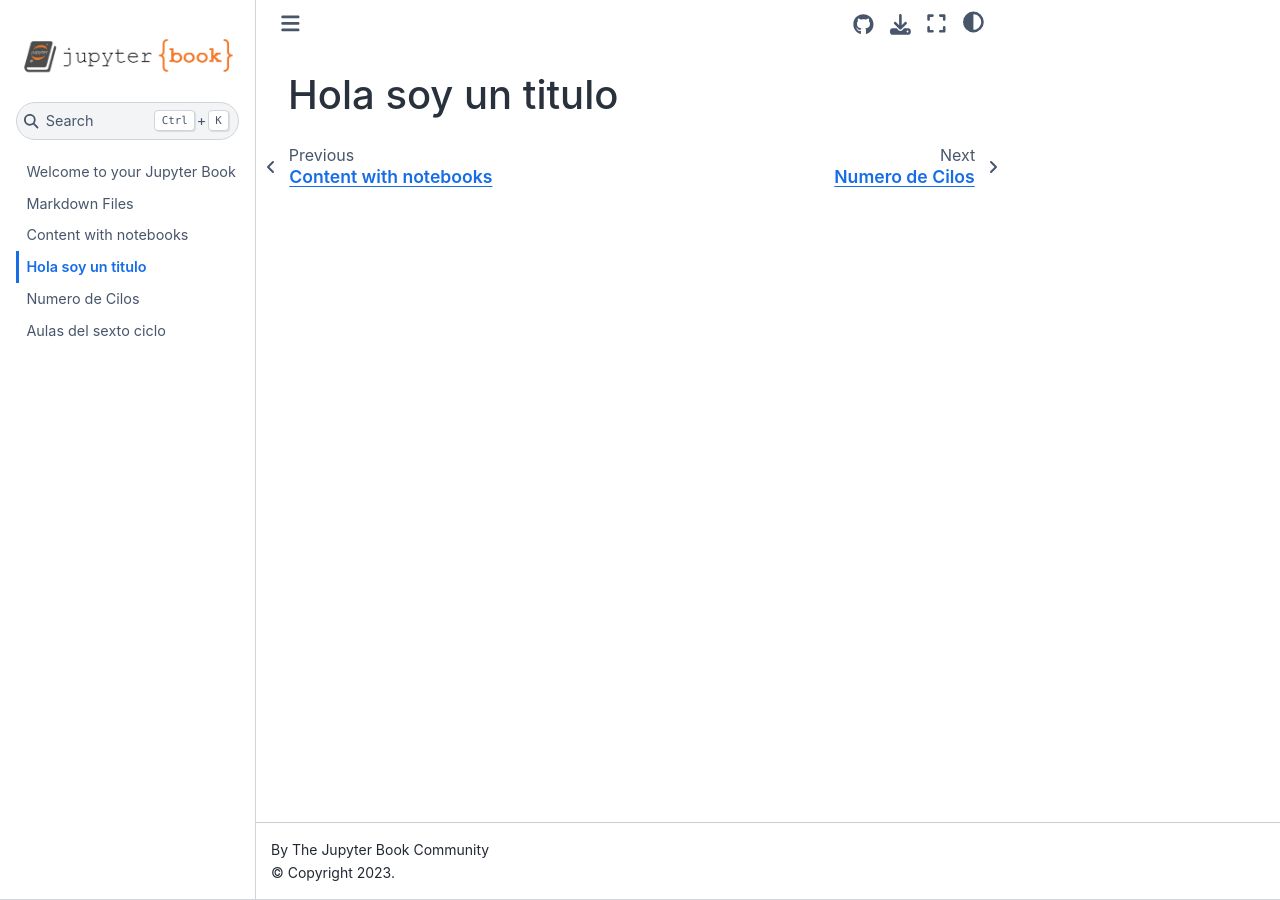
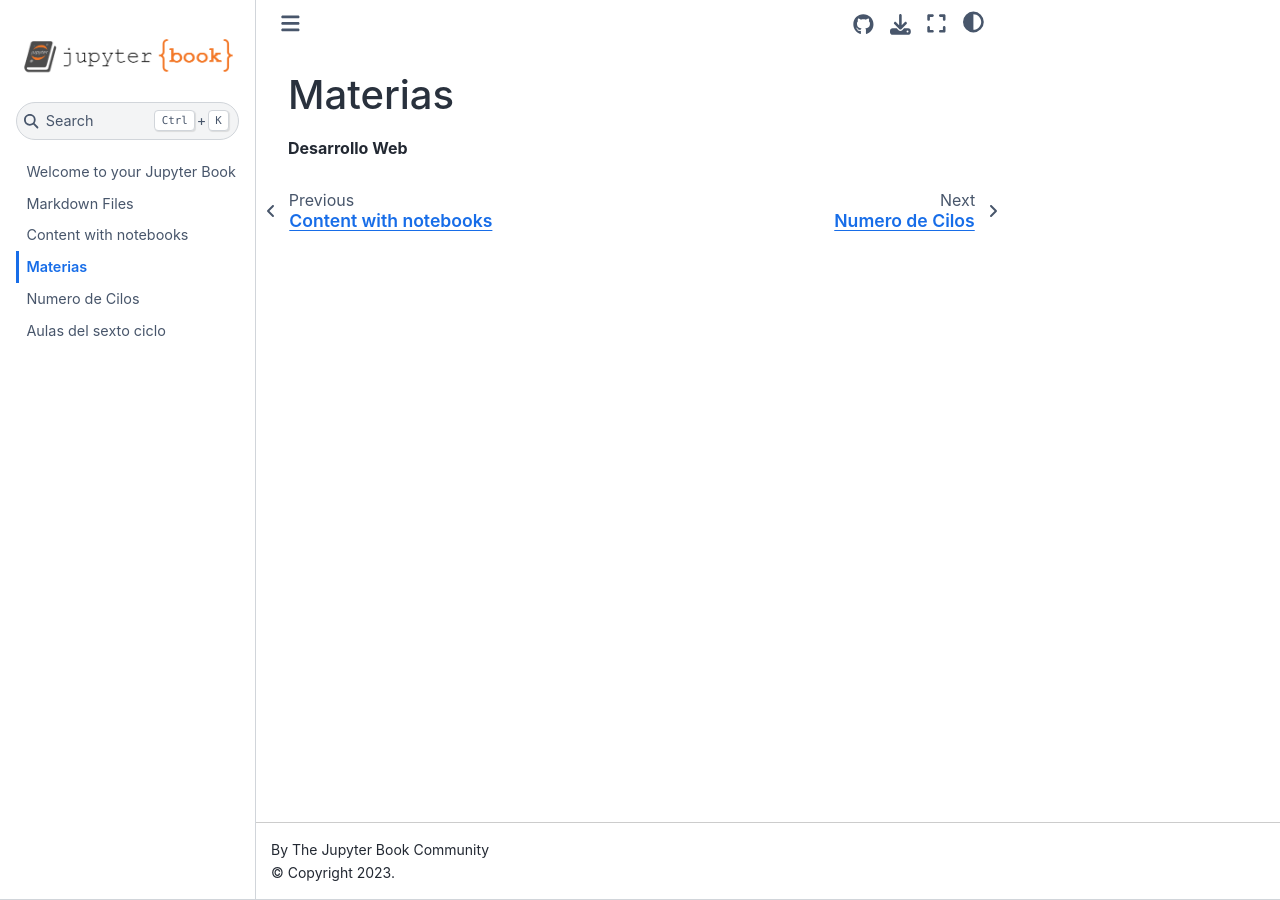
Before and after one commit to msmartinez12/primera_pagina, a Jupyter Book: the page built from listado_materias.md, in a window 1280 px wide. Built offline with Jupyter Book 1.0.4 settings and Sphinx 7.4.7 and the Sphinx Book theme 1.1.4, drawn with Linux system fonts in a browser that asks for light colours.

Commit message:
arreglos al archivo hecho en clase

```diff
--- a/listado_materias.md
+++ b/listado_materias.md
@@ -1 +1,2 @@
-# Hola soy un titulo
+# Materias
+**Desarrollo Web**
```
